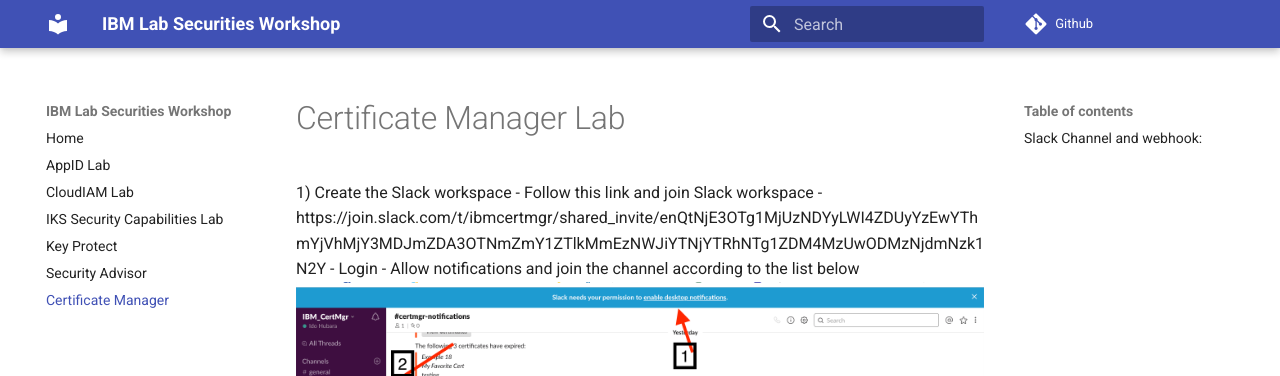
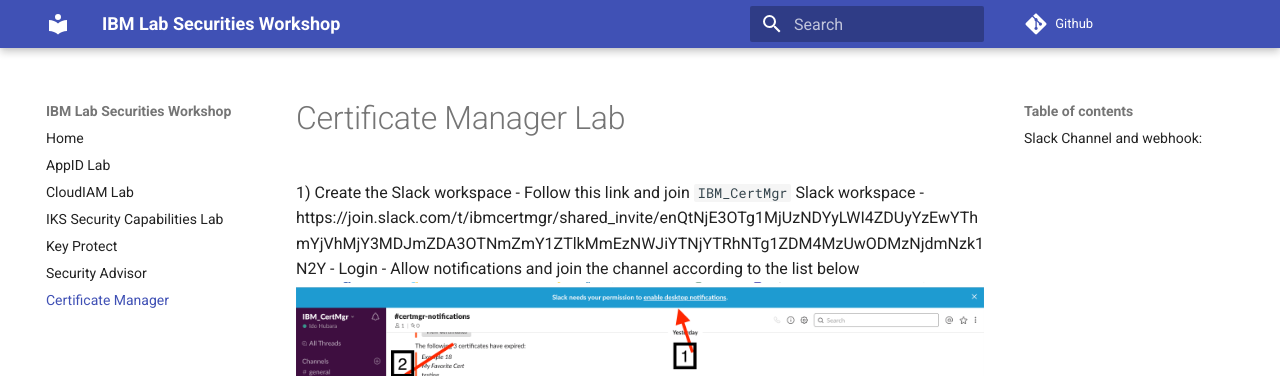
Before and after one commit to ibm-cloud-architecture/ibm-security-workshop, an MkDocs documentation site: the page built from docs/CertificateManager/README.md, in a window 1280 px wide and 900 px high. Shown: the top 376 px of the window. Built offline with MkDocs 1.6.1 and Material for MkDocs 9.7.7, drawn with Linux system fonts in a browser that asks for light colours.

Commit message:
Update README.md

```diff
--- a/docs/CertificateManager/README.md
+++ b/docs/CertificateManager/README.md
@@ -1,6 +1,6 @@
 # Certificate Manager Lab
 1) Create the Slack workspace
-   - Follow this link and join Slack workspace - https://join.slack.com/t/ibmcertmgr/shared_invite/enQtNjE3OTg1MjUzNDYyLWI4ZDUyYzEwYThmYjVhMjY3MDJmZDA3OTNmZmY1ZTlkMmEzNWJiYTNjYTRhNTg1ZDM4MzUwODMzNjdmNzk1N2Y
+   - Follow this link and join `IBM_CertMgr` Slack workspace - https://join.slack.com/t/ibmcertmgr/shared_invite/enQtNjE3OTg1MjUzNDYyLWI4ZDUyYzEwYThmYjVhMjY3MDJmZDA3OTNmZmY1ZTlkMmEzNWJiYTNjYTRhNTg1ZDM4MzUwODMzNjdmNzk1N2Y
    - Login
    - Allow notifications and join the channel according to the list below
    ![join-slack](join-slack.png)
```
